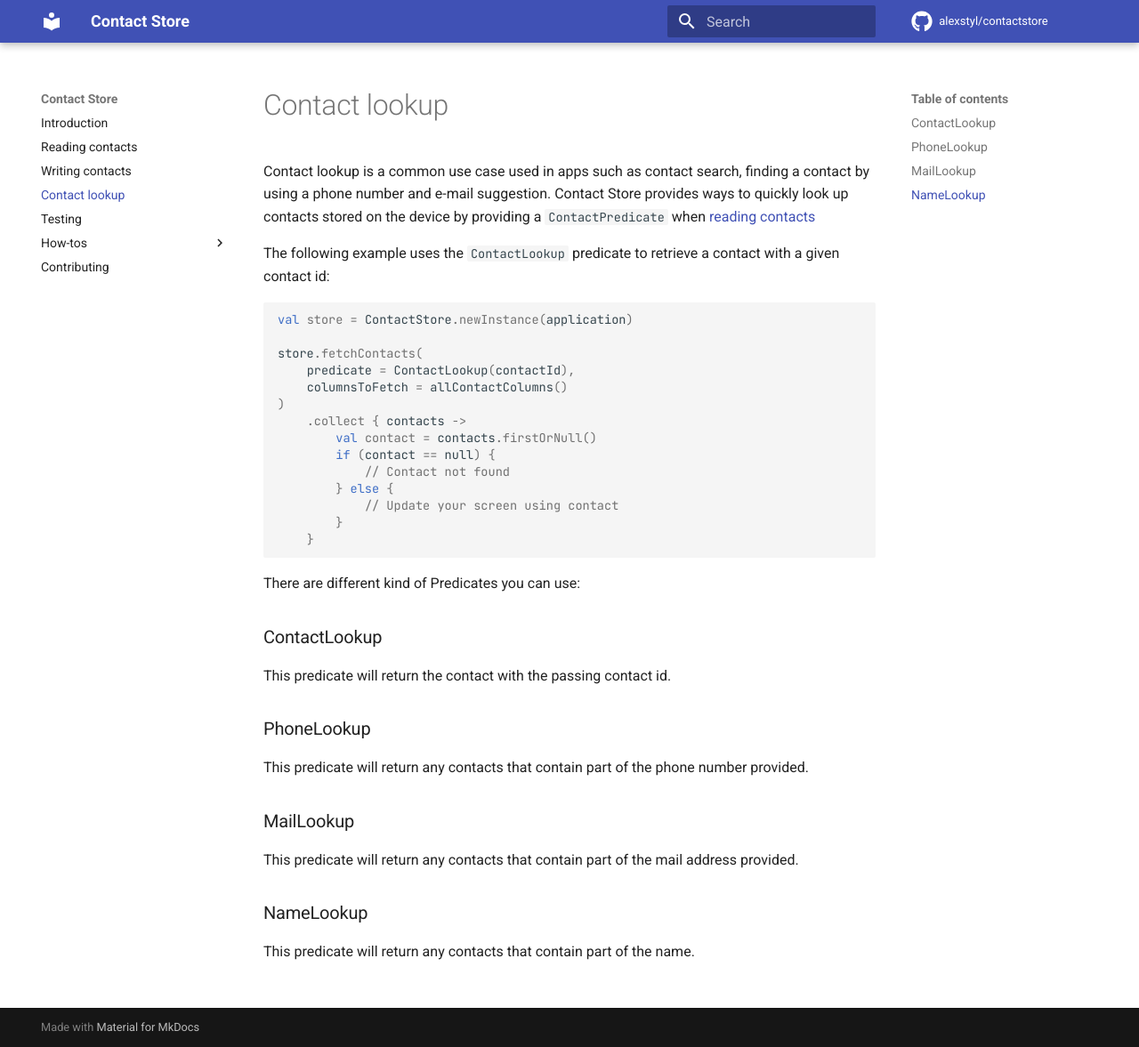
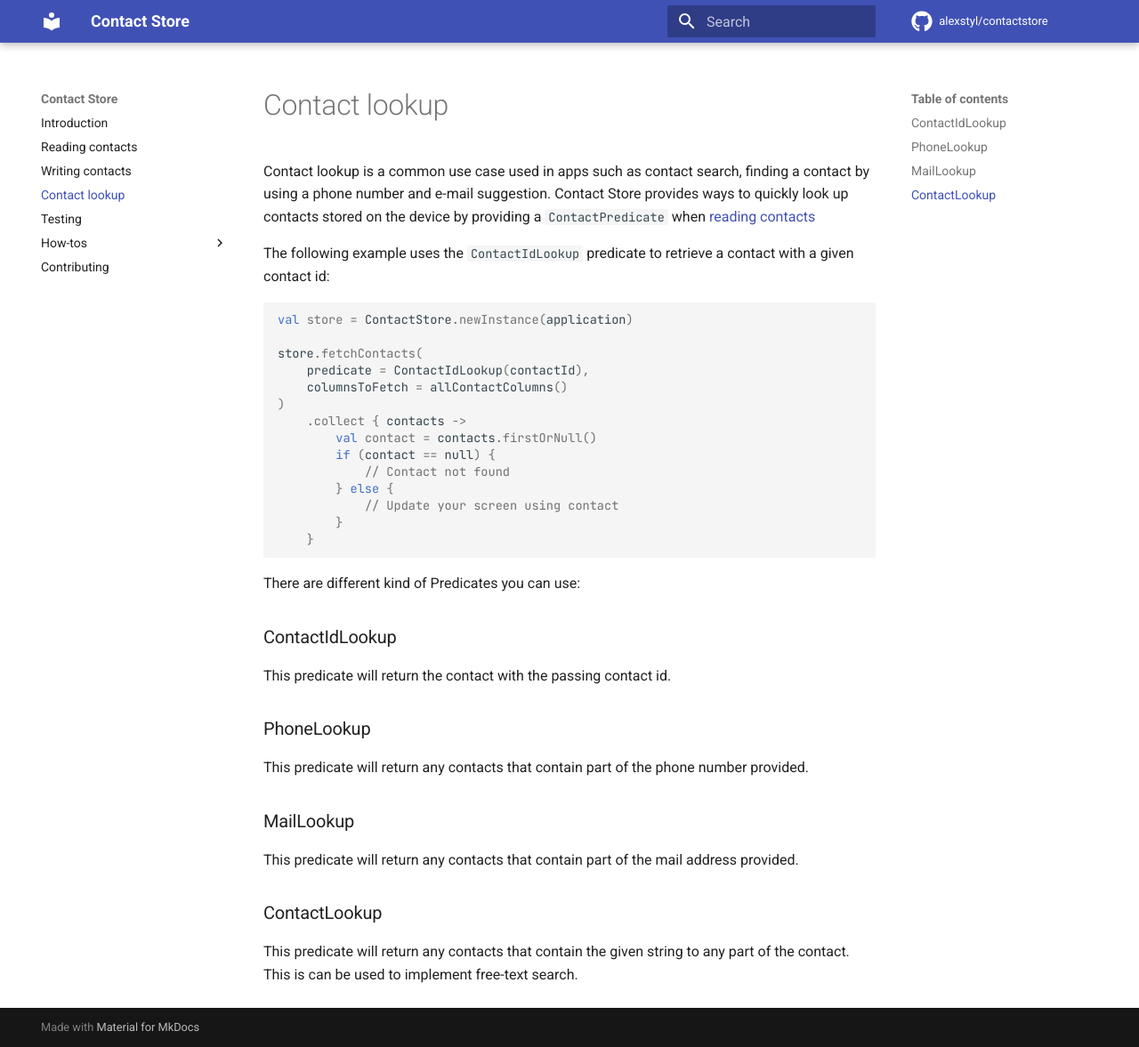
Before and after one commit to alexstyl/contactstore, an MkDocs documentation site: the page built from docs/lookup.md, in a window 1280 px wide and 1177 px high. Shown: the whole window at 89% size. Built offline with MkDocs 1.6.1 and Material for MkDocs 9.7.7, drawn with Linux system fonts in a browser that asks for light colours; comment, search, counter and statistics services are not loaded.

Commit message:
Update Lookup documentation

````diff
--- a/docs/lookup.md
+++ b/docs/lookup.md
@@ -3,14 +3,14 @@ contact by using a phone number and e-mail suggestion. Contact Store provides wa
 contacts stored on the device by providing a `ContactPredicate`
 when [reading contacts](./read_contacts.md)
 
-The following example uses the `ContactLookup` predicate to retrieve a contact with a given contact
+The following example uses the `ContactIdLookup` predicate to retrieve a contact with a given contact
 id:
 
 ```kotlin
 val store = ContactStore.newInstance(application)
 
 store.fetchContacts(
-    predicate = ContactLookup(contactId),
+    predicate = ContactIdLookup(contactId),
     columnsToFetch = allContactColumns()
 )
     .collect { contacts ->
@@ -26,7 +26,7 @@ store.fetchContacts(
 
 There are different kind of Predicates you can use:
 
-### ContactLookup
+### ContactIdLookup
 
 This predicate will return the contact with the passing contact id.
 
@@ -38,6 +38,6 @@ This predicate will return any contacts that contain part of the phone number pr
 
 This predicate will return any contacts that contain part of the mail address provided.
 
-### NameLookup
+### ContactLookup
 
-This predicate will return any contacts that contain part of the name.
+This predicate will return any contacts that contain the given string to any part of the contact. This is can be used to implement free-text search.
````
